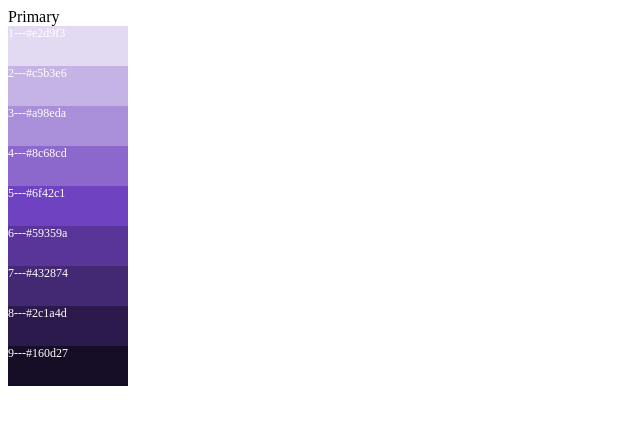
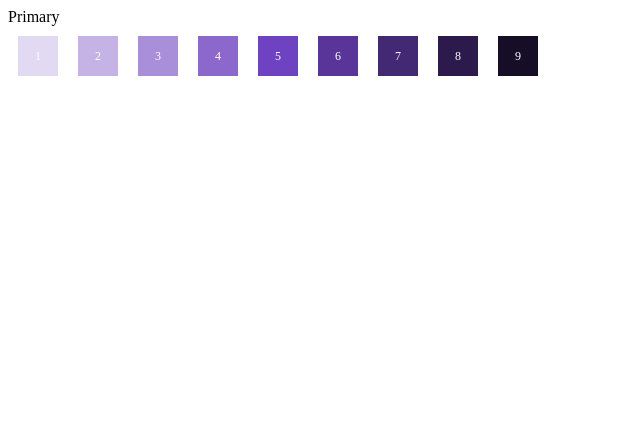
Before and after one commit to chendj89/blog, a Vue app: page / in a window 1280 px wide. Shown: the top 424 px of the page, without its empty margins (0-640 px from the left). Built offline with nearby package versions, Linux system fonts and the light colour scheme.

Commit message:
1 file modified

```diff
--- a/src/views/HomeView.vue
+++ b/src/views/HomeView.vue
@@ -49,17 +49,28 @@ let list = createTheme("#6f42c1");
     class="box"
     v-for="(item, index) in list"
     :key="index"
-    :style="`background:${item}`"
+    :style="`background:${item};--hover:${list[4]}`"
+    :tabindex="0"
   >
-    {{ index + 1 }}---{{ item }}
+    {{ index + 1 }}
   </div>
 </template>
 <style lang="scss">
 .box {
-  display: block;
-  width: 120px;
+  display: inline-flex;
+  align-items: center;
+  justify-content: center;
+  width: 40px;
   height: 40px;
   color: #fff;
   font-size: 12px;
+  transition: all 0.15s ease-in-out;
+  margin: 10px;
+  cursor: pointer;
+  &:focus {
+    background-color: var(--hover);
+    border-color: var(--hover);
+    box-shadow: 0 0 0 0.25rem var(--hover);
+  }
 }
 </style>
```
